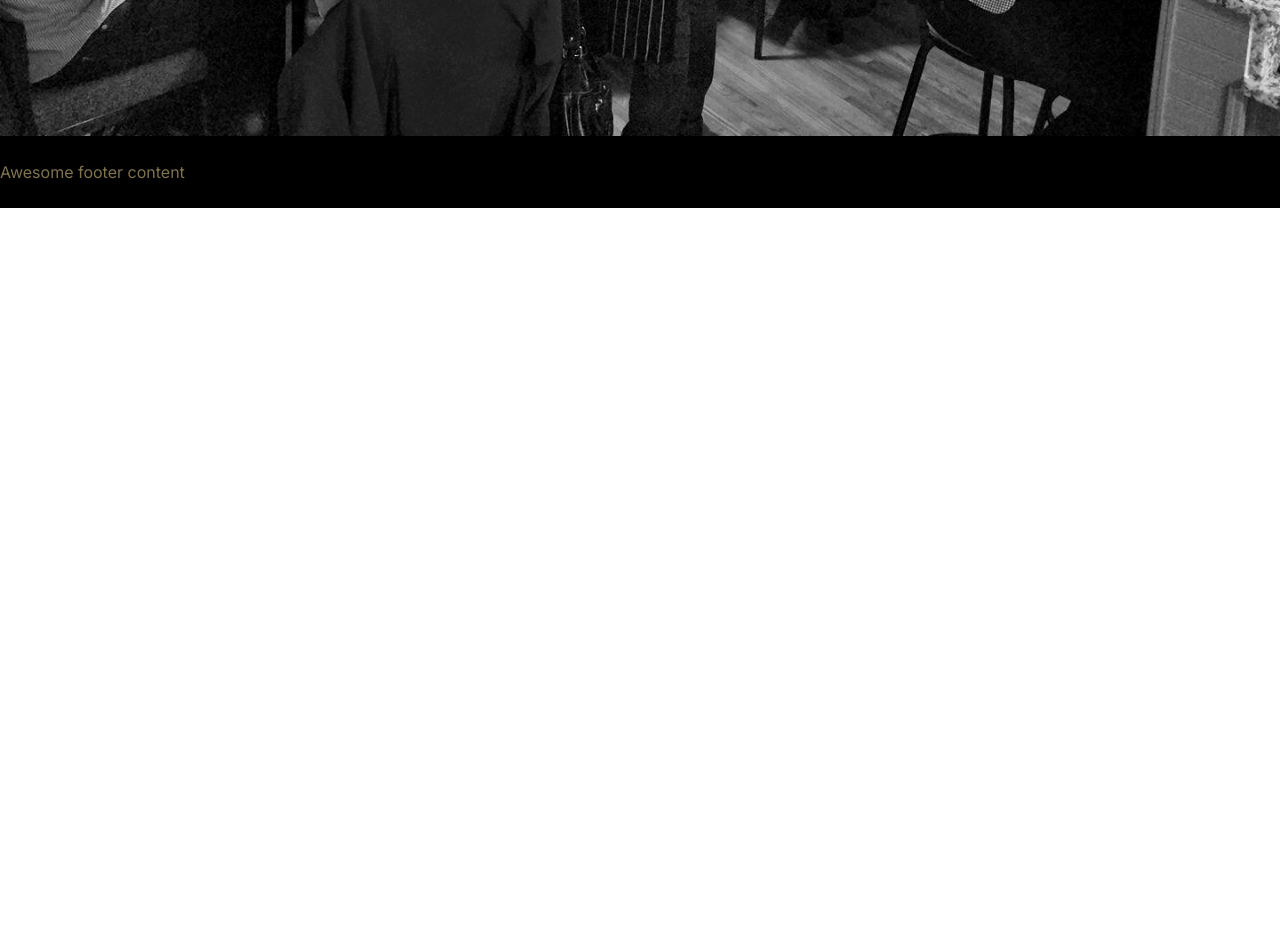
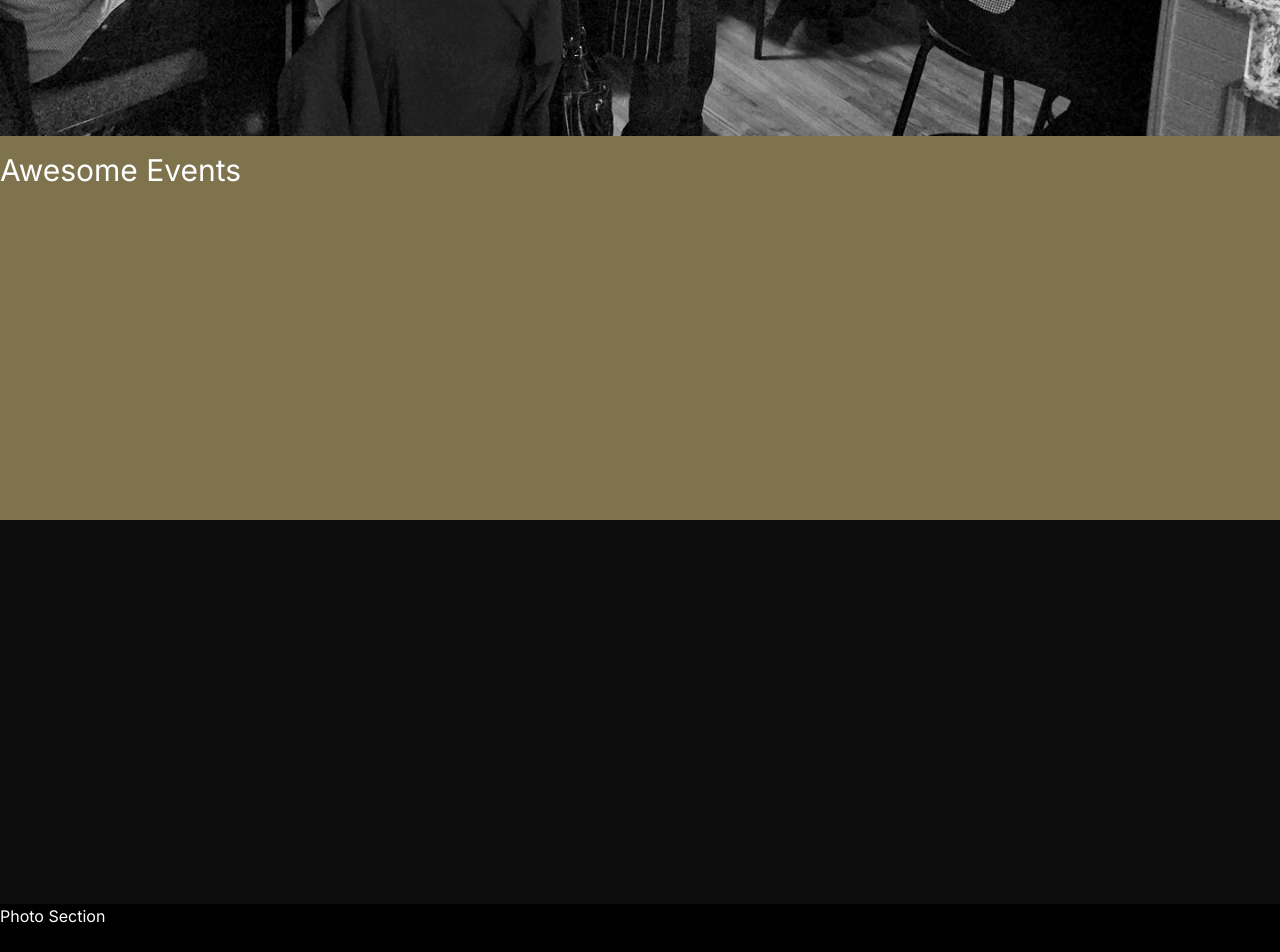
Before and after one commit to julian-sirkin/sirkinSupperClub_next, a Next.js app: page / in a window 1280 px wide. Shown: the part 760-1712 px from the top of the page. Before the commit the page ends 968 px from the top, so only its background shows below. Built offline with nearby package versions, Linux system fonts and the light colour scheme.

Commit message:
create layout with dynamic imports

```diff
--- /dev/null
+++ b/src/app/components/Modules/AboutModule/AboutModule.tsx
@@ -0,0 +1,10 @@
+const AboutModule = () => {
+  return (
+    <div className="h-96 bg-black opacity-95">
+      <h2>About Julian Sirkin</h2>
+      <p>He is a chef</p>
+    </div>
+  );
+};
+
+export default AboutModule;
--- a/src/app/components/Modules/EventsModule/EventsModule.tsx
+++ b/src/app/components/Modules/EventsModule/EventsModule.tsx
@@ -0,0 +1,7 @@
+export const EventsModule = () => {
+  return (
+    <div className="h-96 bg-gold text-white">
+      <h2 className="text-3xl pt-4 mx-auto">Awesome Events</h2>
+    </div>
+  );
+};
--- /dev/null
+++ b/src/app/components/Modules/PhotosModule/PhotosModule.tsx
@@ -0,0 +1,9 @@
+const PhotosModule = () => {
+  return (
+    <div className="h-96 bg-black text-white">
+      <h3>Photo Section</h3>
+    </div>
+  );
+};
+
+export default PhotosModule;
--- /dev/null
+++ b/src/app/components/SuspenseFallback/SuspenseFallback.tsx
@@ -0,0 +1,7 @@
+export const SuspenseFallback = () => {
+  return (
+    <div className="h-96 bg-black text-white">
+      <p>Loading</p>
+    </div>
+  );
+};
--- a/src/app/page.tsx
+++ b/src/app/page.tsx
@@ -1,11 +1,33 @@
+import { Suspense } from "react";
+// import { AboutModule } from "./components/Modules/AboutModule/AboutModule";
+import { EventsModule } from "./components/Modules/EventsModule/EventsModule";
 import { HeroModule } from "./components/Modules/HeroModule/HeroModule";
+// import { PhotosModule } from "./components/Modules/PhotosModule/PhotosModule";
 import { MainLayout } from "./components/mainLayout/MainLayout";
+import { SuspenseFallback } from "./components/SuspenseFallback/SuspenseFallback";
+import dynamic from "next/dynamic";
 
+const AboutModule = dynamic(
+  () => import("./components/Modules/AboutModule/AboutModule"),
+  {
+    loading: () => <SuspenseFallback />,
+  }
+);
+const PhotosModule = dynamic(
+  () => import("./components/Modules/PhotosModule/PhotosModule"),
+  {
+    loading: () => <SuspenseFallback />,
+    ssr: false,
+  }
+);
 export default function Home() {
   return (
     <main className="">
       <MainLayout>
         <HeroModule />
+        <EventsModule />
+        <AboutModule />
+        <PhotosModule />
       </MainLayout>
     </main>
   );
```
